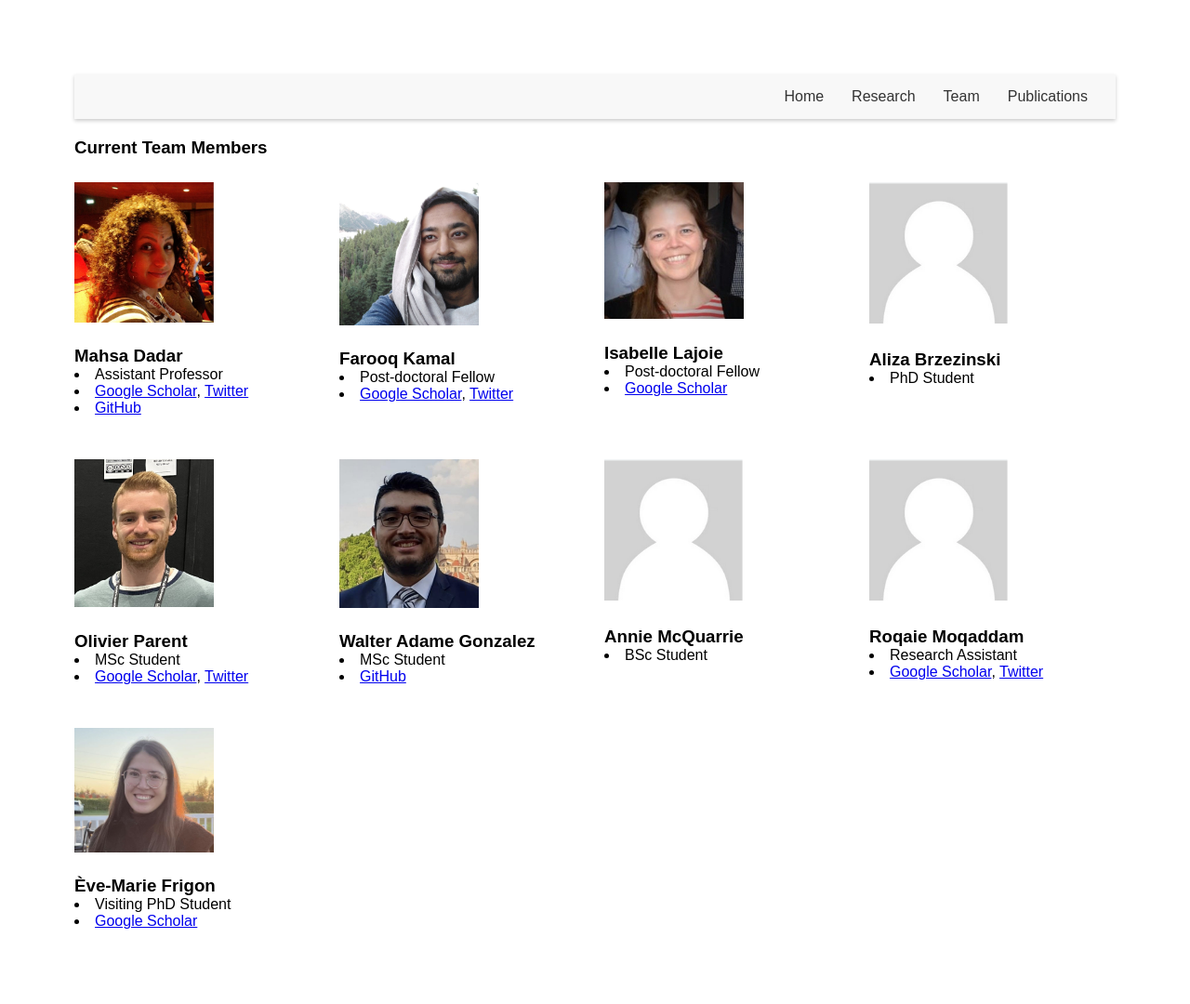
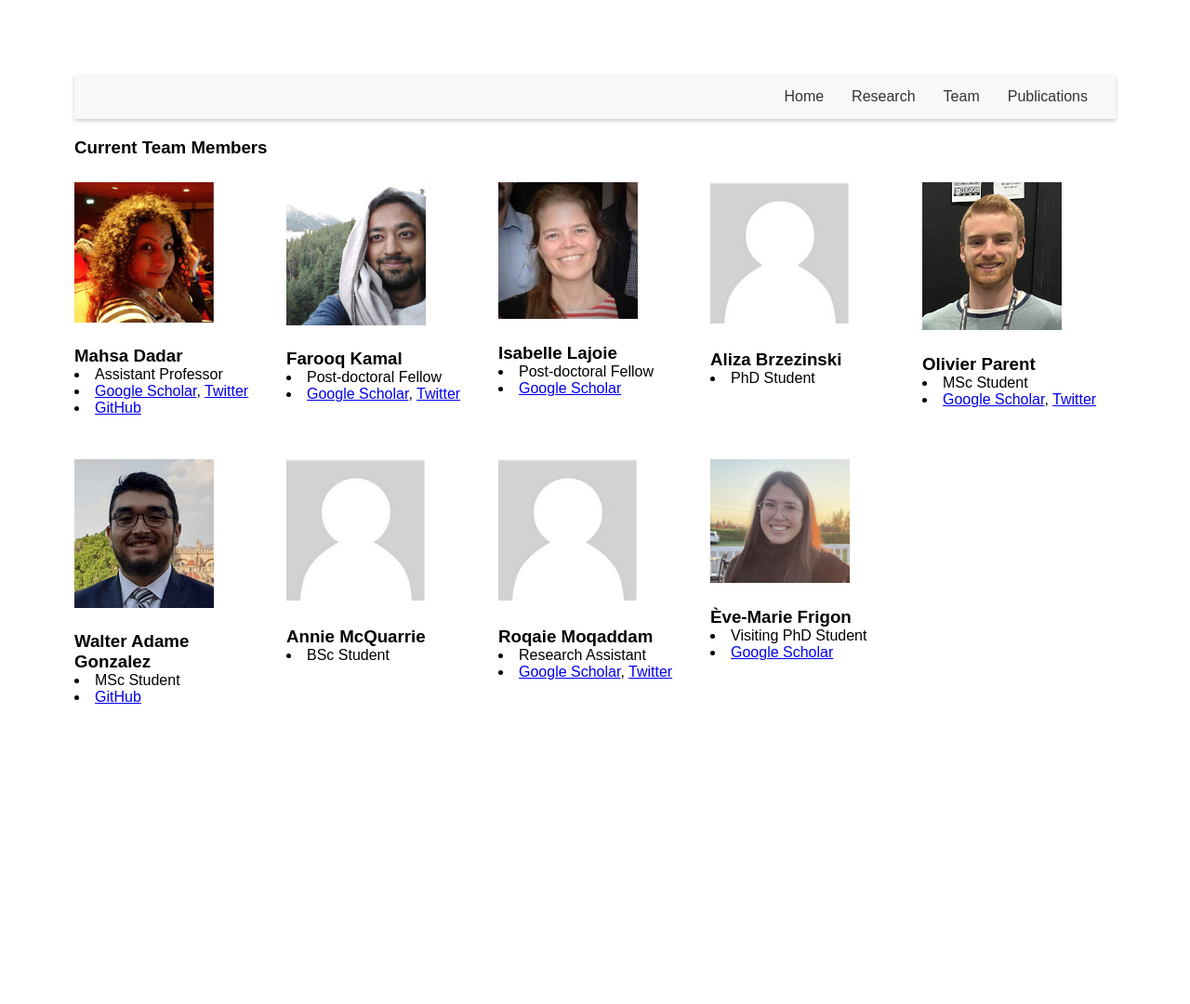
Before and after one commit to VANDAlab/VANDAlab.github.io, a Jekyll site: the page team.html, which Jekyll copies as it is, in a window 1280 px wide. Shown: the whole page at 93% size. Built offline with Jekyll 4.4.1, drawn with Linux system fonts in a browser that asks for light colours; after the commit the page ends 900 px from its top, so only the background shows below that.

Commit message:
Update style.css

```diff
--- a/assets/css/style.css
+++ b/assets/css/style.css
@@ -77,7 +77,7 @@ img {
 /* Team member styles */
 .team-container {
   display: grid;
-  grid-template-columns: repeat(4, 1fr);
+  grid-template-columns: repeat(5, 1fr);
   gap: 20px;
 }
 
```
